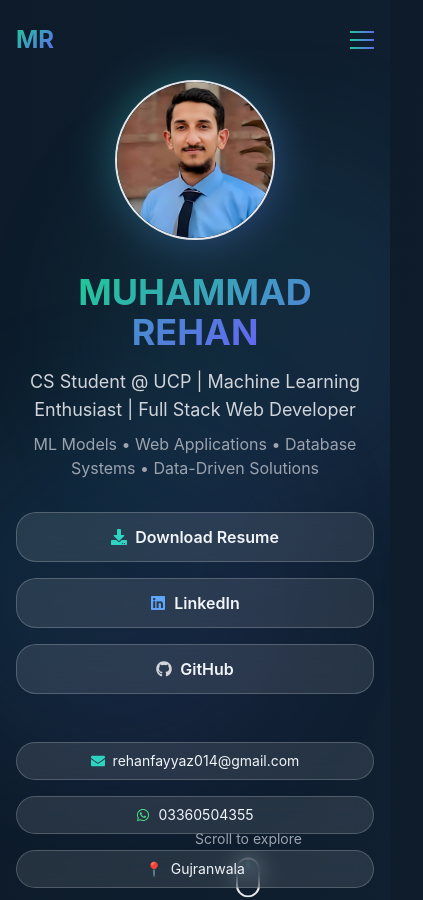
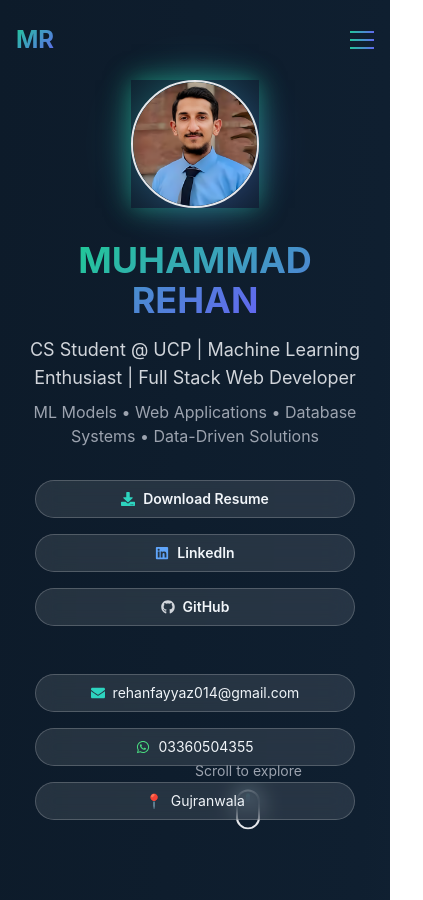
Before and after one commit to rehanfayyaz014/my-portfolio, a React (Vite) app: page / in a window 390 px wide. Shown: the top 900 px of the page, 423 px wide, since content can reach past the window. Built offline with nearby package versions, Linux system fonts and the light colour scheme.

Commit message:
Improve mobile UX and animations

```diff
--- a/src/components/About.jsx
+++ b/src/components/About.jsx
@@ -35,10 +35,10 @@ const About = () => {
   };
 
   const itemVariants = {
-    hidden: { opacity: 0, y: 20 },
+    hidden: { opacity: 0, scale: 0.9 },
     visible: {
       opacity: 1,
-      y: 0,
+      scale: 1,
       transition: { duration: 0.6 },
     },
   };
--- a/src/components/Contact.jsx
+++ b/src/components/Contact.jsx
@@ -58,10 +58,10 @@ const Contact = () => {
   };
 
   const itemVariants = {
-    hidden: { opacity: 0, y: 20 },
+    hidden: { opacity: 0, scale: 0.9 },
     visible: {
       opacity: 1,
-      y: 0,
+      scale: 1,
       transition: { duration: 0.6 },
     },
   };
@@ -145,8 +145,9 @@ const Contact = () => {
                     href={social.href}
                     target={social.label !== 'Email' && social.label !== 'Phone' ? '_blank' : '_self'}
                     rel="noopener noreferrer"
-                    className="glass p-4 rounded-lg flex items-center gap-4 hover:glow-teal transition-all group"
+                    className="glass bg-white/10 backdrop-blur-md border border-white/20 p-3 md:p-4 rounded-lg flex items-center gap-4 hover:glow-teal transition-all group"
                     whileHover={{ x: 5 }}
+                    whileTap={{ scale: 0.97 }}
                   >
                     <div className="w-12 h-12 rounded-full bg-gradient-primary flex items-center justify-center group-hover:scale-110 transition-transform">
                       <Icon className="text-white text-lg" />
@@ -189,7 +190,7 @@ const Contact = () => {
                   onChange={handleChange}
                   placeholder="Your name"
                   required
-                  className="w-full glass px-4 py-3 rounded-lg bg-white/5 border border-white/10 text-white placeholder-gray-400 focus:outline-none focus:border-teal-400 transition-all"
+                  className="w-full glass bg-white/10 backdrop-blur-md border border-white/20 px-4 py-2 md:py-3 rounded-lg text-sm md:text-base text-white placeholder-gray-400 focus:outline-none focus:border-teal-400 transition-all"
                   whileFocus={{ scale: 1.02 }}
                 />
               </div>
@@ -204,7 +205,7 @@ const Contact = () => {
                   onChange={handleChange}
                   placeholder="your@email.com"
                   required
-                  className="w-full glass px-4 py-3 rounded-lg bg-white/5 border border-white/10 text-white placeholder-gray-400 focus:outline-none focus:border-teal-400 transition-all"
+                  className="w-full glass bg-white/10 backdrop-blur-md border border-white/20 px-4 py-2 md:py-3 rounded-lg text-sm md:text-base text-white placeholder-gray-400 focus:outline-none focus:border-teal-400 transition-all"
                   whileFocus={{ scale: 1.02 }}
                 />
               </div>
@@ -219,7 +220,7 @@ const Contact = () => {
                   placeholder="Your message here..."
                   rows="5"
                   required
-                  className="w-full glass px-4 py-3 rounded-lg bg-white/5 border border-white/10 text-white placeholder-gray-400 focus:outline-none focus:border-teal-400 transition-all resize-none"
+                  className="w-full glass bg-white/10 backdrop-blur-md border border-white/20 px-4 py-2 md:py-3 rounded-lg text-sm md:text-base text-white placeholder-gray-400 focus:outline-none focus:border-teal-400 transition-all resize-none"
                   whileFocus={{ scale: 1.02 }}
                 />
               </div>
@@ -238,7 +239,7 @@ const Contact = () => {
               {/* Submit Button */}
               <motion.button
                 type="submit"
-                className="w-full glass px-6 py-3 rounded-lg font-semibold bg-gradient-to-r from-teal-500/20 to-indigo-500/20 hover:glow-teal transition-all"
+                className="w-full glass bg-white/10 backdrop-blur-md border border-white/20 px-4 py-2 md:px-6 md:py-3 rounded-lg font-semibold text-sm md:text-base bg-gradient-to-r from-teal-500/20 to-indigo-500/20 hover:glow-teal transition-all"
                 whileHover={{ scale: 1.02 }}
                 whileTap={{ scale: 0.98 }}
               >
--- a/src/components/Education.jsx
+++ b/src/components/Education.jsx
@@ -15,10 +15,10 @@ const Education = () => {
   };
 
   const itemVariants = {
-    hidden: { opacity: 0, x: -20 },
+    hidden: { opacity: 0, scale: 0.9 },
     visible: {
       opacity: 1,
-      x: 0,
+      scale: 1,
       transition: { duration: 0.6 },
     },
   };
--- a/src/components/Hero.jsx
+++ b/src/components/Hero.jsx
@@ -18,18 +18,18 @@ const Hero = () => {
   };
 
   const itemVariants = {
-    hidden: { opacity: 0, y: 20 },
+    hidden: { opacity: 0, scale: 0.9 },
     visible: {
       opacity: 1,
-      y: 0,
-      transition: { duration: 0.8, ease: 'easeOut' },
+      scale: 1,
+      transition: { duration: 0.6, ease: 'easeOut' },
     },
   };
 
   return (
     <section id="home" className="min-h-screen flex items-center justify-center relative px-4 sm:px-8 pt-20">
       {/* Animated Background Elements */}
-      <div className="absolute inset-0 overflow-hidden">
+      <div className="absolute inset-0 overflow-hidden hidden sm:block">
         <motion.div
           className="absolute w-96 h-96 bg-gradient-primary rounded-full blur-3xl opacity-10"
           animate={{ x: [-50, 50], y: [-50, 50] }}
@@ -47,7 +47,8 @@ const Hero = () => {
       <motion.div
         variants={containerVariants}
         initial="hidden"
-        animate="visible"
+        whileInView="visible"
+        viewport={{ once: true, amount: 0.2 }}
         className="relative z-10 max-w-4xl w-full text-center"
       >
         {/* Profile Picture */}
@@ -56,7 +57,7 @@ const Hero = () => {
           className="mb-8 flex justify-center"
         >
           <motion.div
-            className="relative w-40 h-40 sm:w-48 sm:h-48"
+            className="relative w-32 h-32 sm:w-40 sm:h-40 md:w-48 md:h-48 shadow-[0_0_24px_rgba(32,201,151,0.55)]"
             whileHover={{ scale: 1.05 }}
             transition={{ type: 'spring', stiffness: 300, damping: 20 }}
           >
@@ -95,12 +96,12 @@ const Hero = () => {
         {/* Action Buttons */}
         <motion.div
           variants={itemVariants}
-          className="flex flex-col sm:flex-row gap-4 justify-center mb-12"
+          className="flex flex-col md:flex-row gap-4 justify-center mb-12 w-full max-w-xs sm:max-w-md md:max-w-none mx-auto md:mx-0"
         >
           <motion.a
             href="/Muhammad_Rehan_Resume.pdf"
             download="Muhammad_Rehan_Resume.pdf"
-            className="glass px-8 py-3 rounded-lg font-semibold flex items-center justify-center gap-2 hover:bg-opacity-20 transition-all hover:glow-teal"
+            className="glass bg-white/10 backdrop-blur-md border border-white/20 px-4 py-2 md:px-8 md:py-3 rounded-lg font-semibold text-sm md:text-base flex items-center justify-center gap-2 hover:bg-opacity-20 transition-all hover:glow-teal"
             whileHover={{ y: -5, scale: 1.05 }}
             whileTap={{ scale: 0.95 }}
           >
@@ -112,7 +113,7 @@ const Hero = () => {
             href={portfolioData.socials.linkedin}
             target="_blank"
             rel="noopener noreferrer"
-            className="glass px-8 py-3 rounded-lg font-semibold flex items-center justify-center gap-2 hover:bg-opacity-20 transition-all"
+            className="glass bg-white/10 backdrop-blur-md border border-white/20 px-4 py-2 md:px-8 md:py-3 rounded-lg font-semibold text-sm md:text-base flex items-center justify-center gap-2 hover:bg-opacity-20 transition-all"
             whileHover={{ y: -5, scale: 1.05 }}
             whileTap={{ scale: 0.95 }}
           >
@@ -124,7 +125,7 @@ const Hero = () => {
             href={portfolioData.socials.github}
             target="_blank"
             rel="noopener noreferrer"
-            className="glass px-8 py-3 rounded-lg font-semibold flex items-center justify-center gap-2 hover:bg-opacity-20 transition-all"
+            className="glass bg-white/10 backdrop-blur-md border border-white/20 px-4 py-2 md:px-8 md:py-3 rounded-lg font-semibold text-sm md:text-base flex items-center justify-center gap-2 hover:bg-opacity-20 transition-all"
             whileHover={{ y: -5, scale: 1.05 }}
             whileTap={{ scale: 0.95 }}
           >
@@ -136,11 +137,11 @@ const Hero = () => {
         {/* Contact Info */}
         <motion.div
           variants={itemVariants}
-          className="flex flex-col sm:flex-row gap-4 justify-center text-sm mb-8"
+          className="flex flex-col sm:flex-row gap-4 justify-center text-sm mb-8 w-full max-w-xs sm:max-w-md md:max-w-none mx-auto md:mx-0"
         >
           <motion.a
             href={`mailto:${personal.email}`}
-            className="glass px-6 py-2 rounded-lg hover:bg-opacity-20 transition-all flex items-center justify-center gap-2"
+            className="glass bg-white/10 backdrop-blur-md border border-white/20 px-4 py-2 md:px-6 md:py-2 rounded-lg hover:bg-opacity-20 transition-all flex items-center justify-center gap-2 text-sm md:text-base"
             whileHover={{ y: -5, scale: 1.05 }}
             whileTap={{ scale: 0.95 }}
           >
@@ -151,7 +152,7 @@ const Hero = () => {
             href="https://wa.me/923360504355"
             target="_blank"
             rel="noopener noreferrer"
-            className="glass px-6 py-2 rounded-lg hover:bg-opacity-20 transition-all flex items-center justify-center gap-2 hover:shadow-lg hover:shadow-green-500/50"
+            className="glass bg-white/10 backdrop-blur-md border border-white/20 px-4 py-2 md:px-6 md:py-2 rounded-lg hover:bg-opacity-20 transition-all flex items-center justify-center gap-2 hover:shadow-lg hover:shadow-green-500/50 text-sm md:text-base"
             whileHover={{ y: -5, scale: 1.05 }}
             whileTap={{ scale: 0.95 }}
           >
@@ -159,7 +160,7 @@ const Hero = () => {
             {personal.phone}
           </motion.a>
           <motion.div
-            className="glass px-6 py-2 rounded-lg flex items-center justify-center gap-2 cursor-default"
+            className="glass bg-white/10 backdrop-blur-md border border-white/20 px-4 py-2 md:px-6 md:py-2 rounded-lg flex items-center justify-center gap-2 cursor-default text-sm md:text-base"
             whileHover={{ y: -5 }}
           >
             <span className="text-teal-400">📍</span>
--- a/src/components/Projects.jsx
+++ b/src/components/Projects.jsx
@@ -17,10 +17,10 @@ const Projects = () => {
   };
 
   const projectVariants = {
-    hidden: { opacity: 0, y: 20 },
+    hidden: { opacity: 0, scale: 0.9 },
     visible: {
       opacity: 1,
-      y: 0,
+      scale: 1,
       transition: { duration: 0.6 },
     },
   };
@@ -30,7 +30,7 @@ const Projects = () => {
       <div className="max-w-6xl mx-auto">
         {/* Background Animation */}
         <motion.div
-          className="absolute inset-0 pointer-events-none"
+          className="absolute inset-0 pointer-events-none hidden sm:block"
           initial={{ opacity: 0 }}
           whileInView={{ opacity: 0.1 }}
           transition={{ duration: 1 }}
@@ -165,7 +165,7 @@ const Projects = () => {
             href={portfolioData.socials.github}
             target="_blank"
             rel="noopener noreferrer"
-            className="glass px-8 py-3 rounded-lg font-semibold inline-flex items-center gap-2 hover:glow-teal transition-all"
+            className="glass bg-white/10 backdrop-blur-md border border-white/20 px-4 py-2 md:px-8 md:py-3 rounded-lg font-semibold text-sm md:text-base inline-flex items-center gap-2 hover:glow-teal transition-all"
             whileHover={{ scale: 1.05 }}
             whileTap={{ scale: 0.95 }}
           >
--- a/src/globals.css
+++ b/src/globals.css
@@ -12,11 +12,16 @@ html {
   scroll-behavior: smooth;
 }
 
+html,
+body,
+#root {
+  overflow-x: hidden;
+}
+
 body {
   background: linear-gradient(135deg, #0d1b2a 0%, #1a2a3f 100%);
   color: #f1f5f9;
   font-family: -apple-system, BlinkMacSystemFont, 'Segoe UI', Roboto, Oxygen, Ubuntu, Cantarell, sans-serif;
-  overflow-x: hidden;
 }
 
 /* Scrollbar Styling */
```
